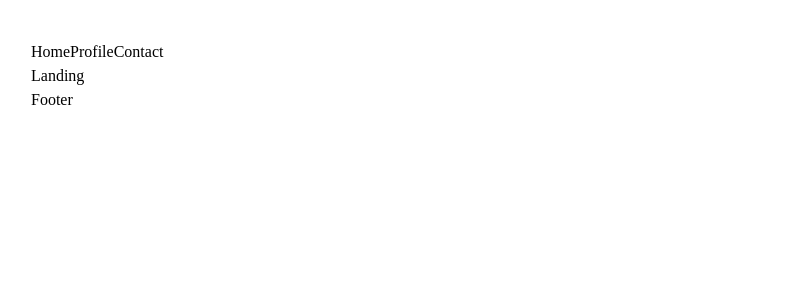
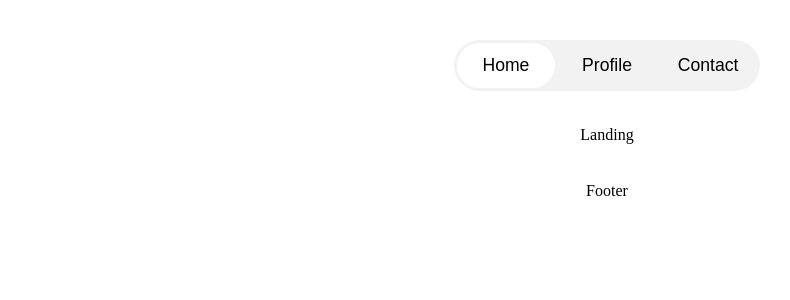
Before and after one commit to DreMukare/oh-studio, a React (Vite) app: page / in a window 1280 px wide. Shown: the top 300 px of the page, without its empty margins (33-823 px from the left). Built offline with nearby package versions, Linux system fonts and the light colour scheme.

Commit message:
feat: built navbar

```diff
--- a/src/components/Layout.sass
+++ b/src/components/Layout.sass
@@ -1,6 +1,10 @@
-@use '../styles/_base'
+// @use '/styles/_base.scss'
 
 .container
+  display: flex
+  flex-direction: column
+  align-items: center
+  gap: 2rem
   max-width: 1280px
   margin: 0 auto
   padding: 2rem 3.5rem
--- /dev/null
+++ b/src/components/Navbar.sass
@@ -0,0 +1,23 @@
+// @import '../styles/_base'
+
+.navContainer
+  // border-radius: _base.$border-radius
+  // background-color: _base.$light-grey
+  border-radius: 100px
+  background-color: #f3f2f2
+  font-family: Poppins, sans-serif
+  max-height: 48px
+  max-width: 300px
+  width: 300px
+  display: flex
+  align-items: center
+  gap: 0.2rem
+  padding: 0.2rem
+
+  .navLink
+    font-size: 1.1rem
+    border: none
+    border-radius: 100px
+    height: 45px
+    cursor: pointer
+    width: 100%
--- a/src/components/Navbar.tsx
+++ b/src/components/Navbar.tsx
@@ -1,15 +1,29 @@
-import React from 'react';
+import { useState } from 'react';
+import './Navbar.sass';
 
 const Navbar = () => {
+	const [location, setLocation] = useState('Home');
 	const navLinkTitles = ['Home', 'Profile', 'Contact'];
 
 	const NavLink = (props: { title: string }) => {
 		const { title } = props;
-		return <>{title}</>;
+		return (
+			<button
+				onClick={() => {
+					setLocation(title);
+				}}
+				className="navLink"
+				style={{
+					backgroundColor: location === title ? '#fff' : 'inherit',
+				}}
+			>
+				{title}
+			</button>
+		);
 	};
 
 	return (
-		<div>
+		<div className="navContainer">
 			{navLinkTitles.map((title: string, idx: number) => (
 				<NavLink key={idx} title={title} />
 			))}
--- a/src/styles/_base.sass
+++ b/src/styles/_base.sass
@@ -2,6 +2,8 @@
 
 $sans-serif-ff: Poppins, sans-serif
 $serif-ff: Noto Serif, Times New Roman
+$font-size: 1.1rem
 $base-color: #000
 $dark-grey: #7f7f7f
 $light-grey: #f3f2f2
+$border-radius: 100px
```
